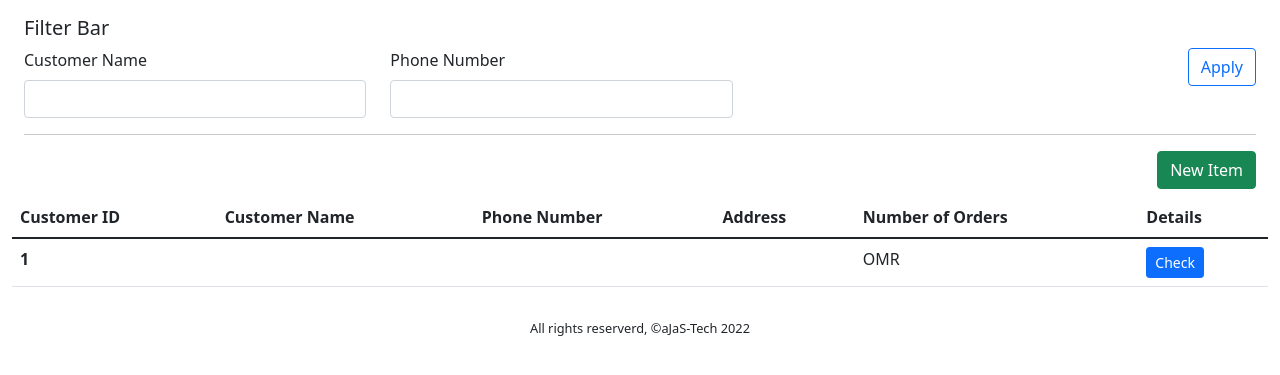
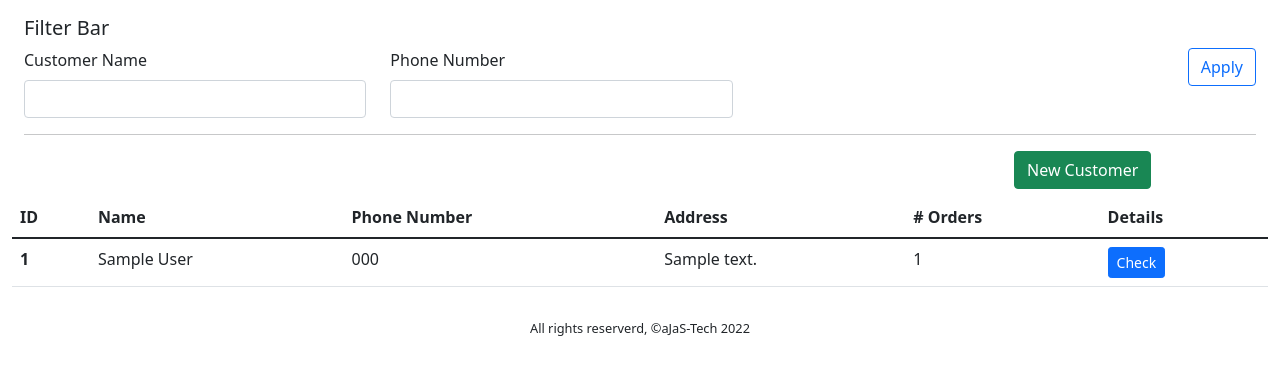
Before and after one commit to ajas91/inman, a Django app: page /customers/ in a window 1280 px wide. Shown: the part 61-436 px from the top of the page. Run offline with Django 4.2, Linux system fonts and the light colour scheme; tables that the repository leaves empty hold one stand-in row (values such as "Sample post"); some libraries are stand-ins or nearby versions.

Commit message:
fix bug with customers page

```diff
--- a/customers/models.py
+++ b/customers/models.py
@@ -3,7 +3,7 @@
 # Create your models here.
 class Customer(models.Model):
     id = models.AutoField(primary_key=True)
-    name = models.CharField(max_length=200,default="")
+    name = models.TextField(max_length=200,default="")
     phone_number = models.TextField(max_length=8,default="",unique=True)
     date_created = models.DateField(auto_now_add=True)
     address = models.TextField(default="")
--- a/customers/views.py
+++ b/customers/views.py
@@ -25,7 +25,7 @@
 
 
 def customers(request):
-    customers = Item.objects.all()
+    customers = Customer.objects.all()
     context = {'customers':customers,
               }
 
--- a/template/customers/customerDetail.html
+++ b/template/customers/customerDetail.html
@@ -24,10 +24,11 @@
         <div class="card-text">
             <form class="row g-3" method="POST" action="" enctype="multipart/form-data">
                 {% csrf_token %}
-                <div class="col-md-6">
+                <div class="col-md-4">
                     <label for="id" class="form-label">Customer ID</label>
                     <input type="text" class="form-control" id="id" value="{{customer.id}}" readonly>
                 </div>
+                <div class="col-8"></div>
                 <div class="col-6">
                     <label for="name" class="form-label">Customer Name</label>
                     {{form.name}}
@@ -44,7 +45,8 @@
                     <label for="number_of_orders" class="form-label">Number of Orders</label>
                     {{form.number_of_orders}}
                 </div>
-
+                <div class="col-9">
+                </div>
                 {% if status == 'new' %}
                     <div class="col-6">
                         <input type="submit" name="update" class="btn btn-success" value="Add">
--- a/template/customers/customers.html
+++ b/template/customers/customers.html
@@ -36,19 +36,19 @@
     <hr>
 
     <div class="row mb-2 mt-2" style="text-align: right;">
-        <div class="col-10"></div>
-        <div class="col-2"><a class="btn btn-success" href={% url "new_customer" %}>New Item</a></div>
+        <div class="col-9"></div>
+        <div class="col-2"><a class="btn btn-success" href={% url "new_customer" %}>New Customer</a></div>
     </div>
 
     <div class="row mb-2">
         <table class="table table-hover">
             <thead>
             <tr>
-                <th scope="col">Customer ID</th>
-                <th scope="col">Customer Name</th>
+                <th scope="col">ID</th>
+                <th scope="col">Name</th>
                 <th scope="col">Phone Number</th>
                 <th scope="col">Address</th>
-                <th scope="col">Number of Orders</th>
+                <th scope="col"># Orders</th>
                 <th scope="col">Details</th>
             </tr>
             </thead>
@@ -59,7 +59,7 @@
                     <td>{{customer.name}}</td>
                     <td>{{customer.phone_number}}</td>
                     <td>{{customer.address}}</td>
-                    <td>{{customer.number_of_orders}} OMR</td>
+                    <td>{{customer.number_of_orders}}</td>
                     <td><a class="btn btn-primary btn-sm" href={% url "update_delete_customer" customer.id %}>Check</a></td>
                 </tr>
             {% endfor %}
```
